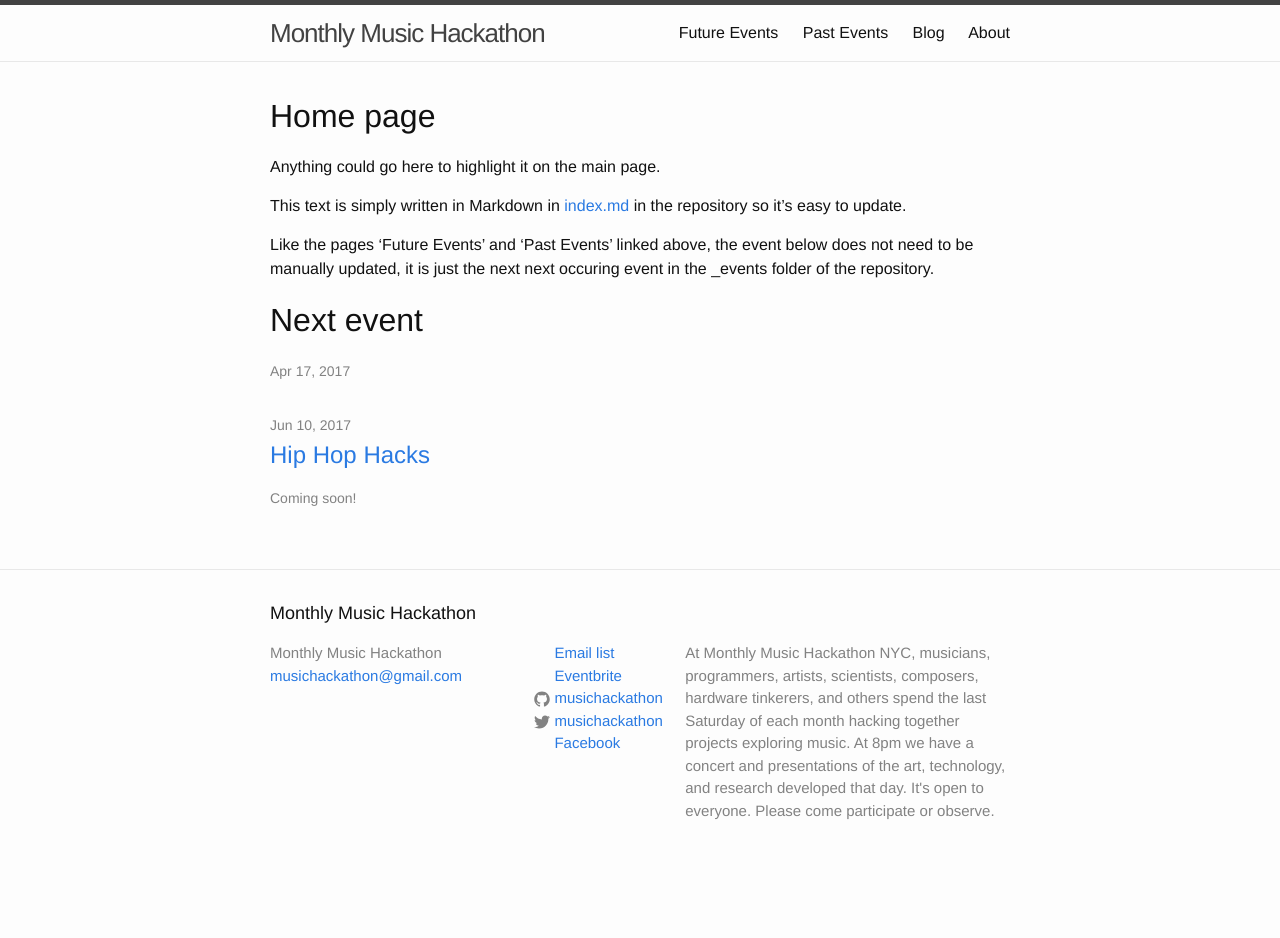
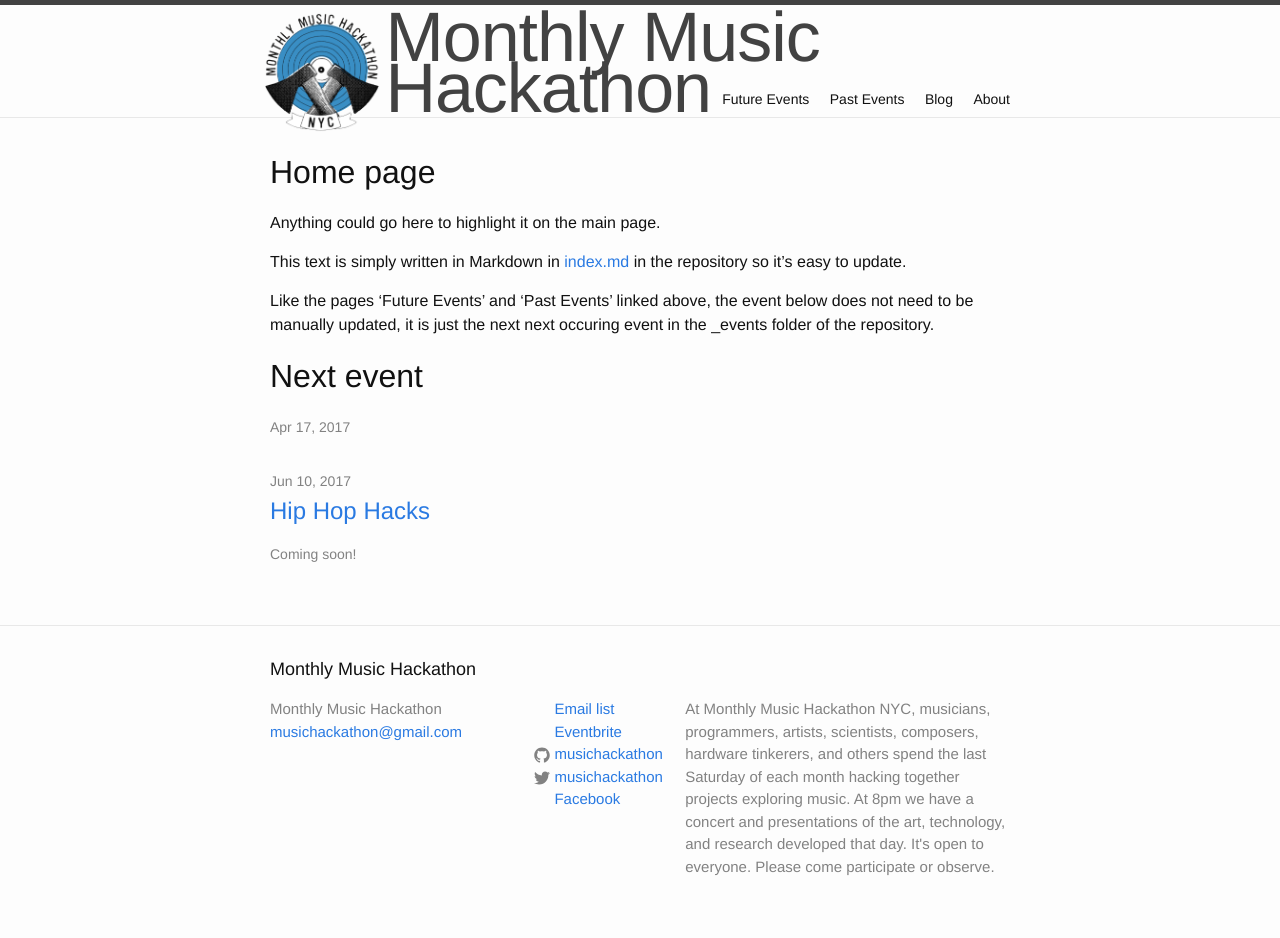
Before and after one commit to musichackathon/mmh_jekyll, a Jekyll site: the page built from index.md, in a window 1280 px wide. Built offline with Jekyll 4.4.1, drawn with Linux system fonts in a browser that asks for light colours; our own code applies the rules of GitHub Pages for plain Markdown files; before the commit the page ends 900 px from its top, so only the background shows below that.

Commit message:
changed header format

```diff
--- a/_includes/header.html
+++ b/_includes/header.html
@@ -2,7 +2,14 @@
 
   <div class="wrapper">
 
-    <a class="site-title" href="{{ "/" | relative_url}}">{{ site.title | escape }}</a>
+    <div class="logo-title">
+      <img class="site-logo" src="/assets/header/mmh_logo_blue.png"/>
+
+
+        <a class="site-title" href="{{ "/" | relative_url}}">{{ site.title | escape }}</a>
+
+
+  </div>
 
     <nav class="site-nav">
       <span class="menu-icon">
--- a/_sass/minima/_layout.scss
+++ b/_sass/minima/_layout.scss
@@ -4,41 +4,92 @@
 .site-header {
   border-top: 5px solid $grey-color-dark;
   border-bottom: 1px solid $grey-color-light;
-  min-height: 56px;
+  height: 112px;
 
   // Positioning context for the mobile navigation icon
   position: relative;
+
+  @include media-query($on-smallPhone) {
+    height: 98px;
+  }
 }
 
+.logo-title {
+  position: relative;
+  top: 12px;
+  left: 0;
+
+  @include media-query($on-palm) {
+    top: 10px;
+  }
+  @include media-query($on-smallPhone) {
+    top: 8px;
+  }
+}
+.site-logo {
+  float: left;
+  height: 120px;
+  padding: 0px 5px 0px 0px;
+  margin-left: -6px;
+  margin-top: -5px;
+
+  @include media-query($on-palm) {
+      height: 110px;
+  }
+  @include media-query($on-smallPhone) {
+      height: 100px;
+  }
+}
 .site-title {
-  font-size: 26px;
+  font-size: 70px;
   font-weight: 300;
-  line-height: 56px;
+  line-height: 40px;
   letter-spacing: -1px;
-  margin-bottom: 0;
-  float: left;
+
+  @include media-query($on-palm) {
+    font-size: 51px;
+    line-height: 23px;
+  }
+  @include media-query($on-largePhone) {
+    font-size: 49px;
+    line-height: 23px;
+  }
+  @include media-query($on-smallPhone) {
+    font-size: 44px;
+    line-height: 18px;
+  }
 
   &,
   &:visited {
     color: $grey-color-dark;
   }
+  &:hover {
+    text-decoration: none;
+  }
 }
 
 .site-nav {
   float: right;
-  line-height: 56px;
+  line-height: 24px;
 
   .menu-icon {
     display: none;
   }
 
+  .trigger {
+    clear: both;
+    position: relative;
+    bottom: 20px;
+  }
+
   .page-link {
+    font-size: 14px;
     color: $text-color;
     line-height: $base-line-height;
 
     // Gaps between nav items, but not on the last one
     &:not(:last-child) {
-      margin-right: 20px;
+      margin-right: 16px;
     }
   }
 
--- a/assets/main.scss
+++ b/assets/main.scss
@@ -23,6 +23,8 @@ $grey-color-dark:  darken($grey-color, 25%);
 // Width of the content area
 $content-width:    800px;
 
+$on-smallPhone:    366px;
+$on-largePhone:    420px;
 $on-palm:          600px;
 $on-laptop:        800px;
 
```
Also changed, not shown: assets/header/mmh_logo_blue.png (added).
